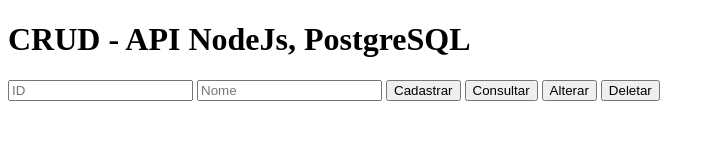
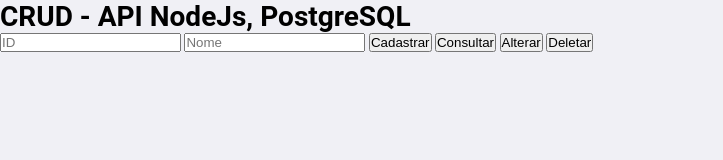
Before and after one commit to HenriqueBarbosaSJr/Front-end-Axios, a website: page index.html in a window 1280 px wide. Shown: the whole page, without its empty margins (0-723 px from the left). Drawn offline with nearby package versions, Linux system fonts and the light colour scheme.

Commit message:
inclusão inicial da formatação css

```diff
--- /dev/null
+++ b/css/style.css
@@ -0,0 +1,12 @@
+*{
+    margin: 0;
+    padding: 0;
+    outline: 0;
+    box-sizing: border-box;
+}
+
+body{
+    font: 400 14px Roboto, sans-serif;
+    background: #f0f0f5;
+    -webkit-font-smoothing:antiase
+}
--- a/index.html
+++ b/index.html
@@ -3,6 +3,7 @@
 <head>
     <meta charset="UTF-8">
     <title>Document</title>
+    <link rel="stylesheet" href="./css/style.css">
 </head>
 <body>
     <h1>CRUD - API NodeJs, PostgreSQL</h1>
--- a/js/script.js
+++ b/js/script.js
@@ -2,7 +2,7 @@
 
 
 
-// Referencias do HTML
+// Referências do HTML
 
 const formDados = document.getElementById('frmdados');
 const inputUser = document.getElementById('inpName');
```
